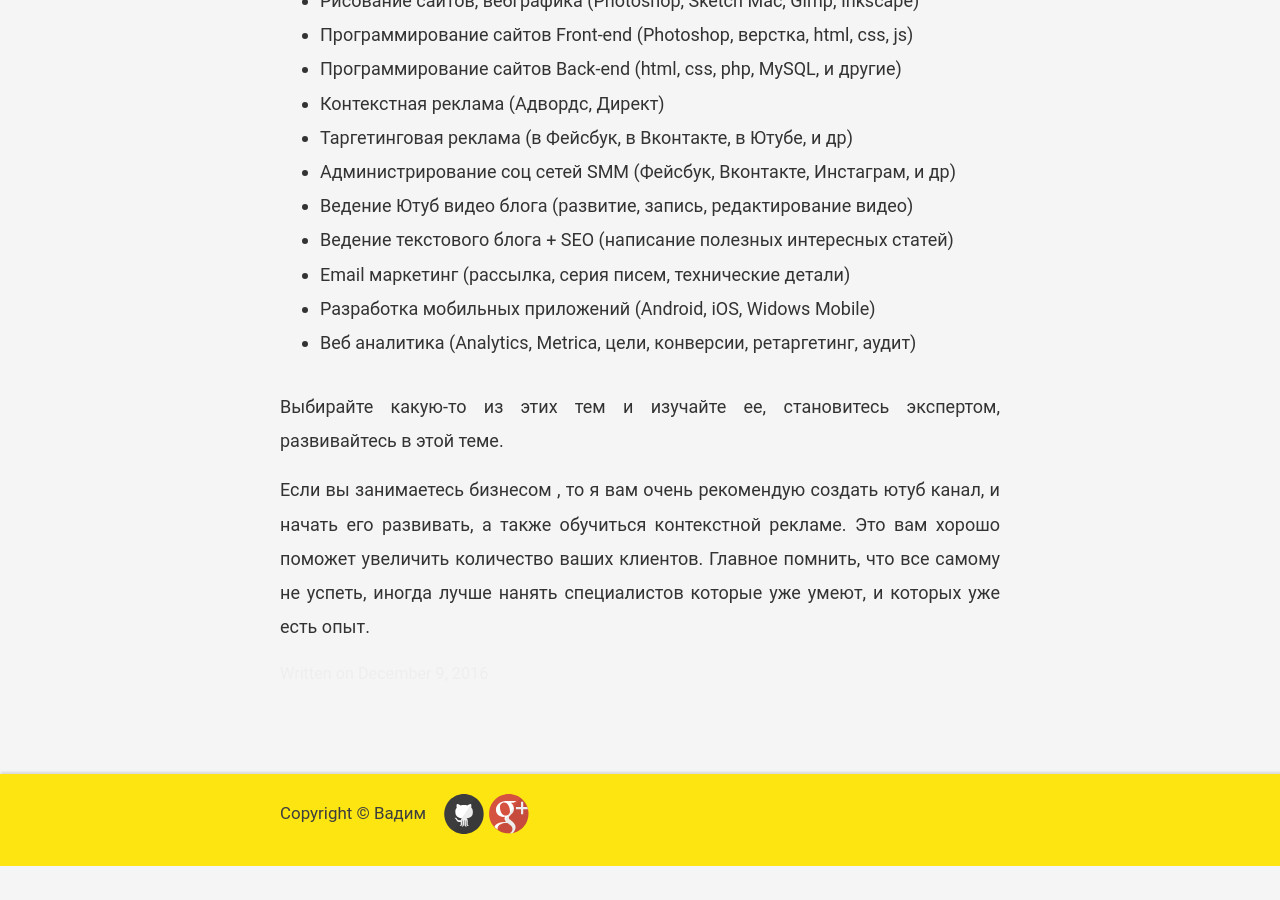
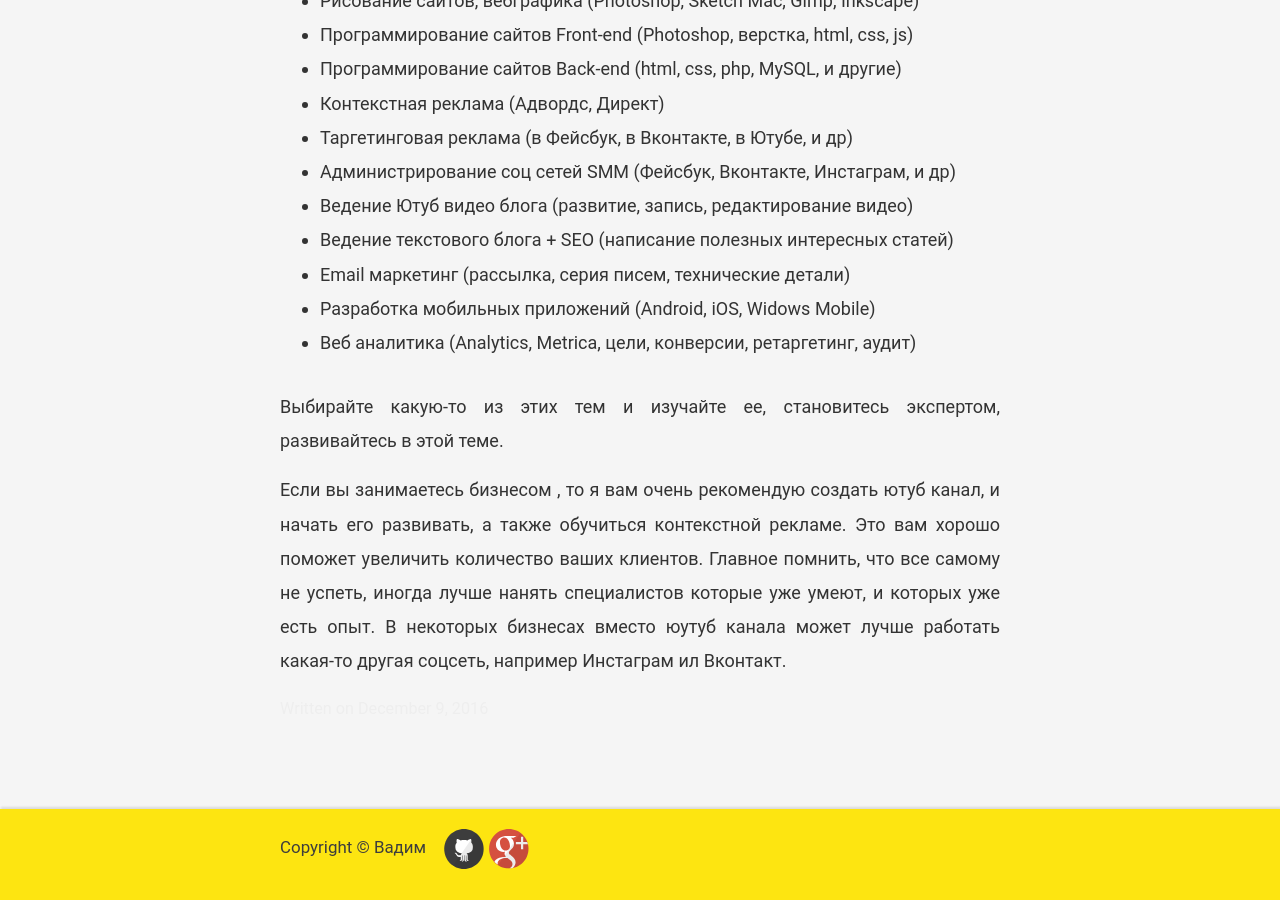
Before and after one commit to VadymVolos/vadymvolos.github.io, a Jekyll site: the page built from _posts/digital-marketing/2016-12-09-kakie-kursy-vybrat-po-internet-marketingu.md, in a window 1280 px wide and 900 px high, scrolled down 892 px. Built offline with Jekyll 4.4.1, drawn with Linux system fonts in a browser that asks for light colours; comment, search, counter and statistics services are not loaded; before the commit the page ends 1758 px from its top, so only the background shows below that.

Commit message:
Update 2016-12-09-kakie-kursy-vybrat-po-internet-marketingu.md

```diff
--- a/_posts/digital-marketing/2016-12-09-kakie-kursy-vybrat-po-internet-marketingu.md
+++ b/_posts/digital-marketing/2016-12-09-kakie-kursy-vybrat-po-internet-marketingu.md
@@ -38,4 +38,4 @@
 
 Выбирайте какую-то из этих тем и изучайте ее, становитесь экспертом, развивайтесь в этой теме.
 
-Если вы занимаетесь бизнесом , то я вам очень рекомендую создать ютуб канал, и начать его развивать, а также обучиться контекстной рекламе. Это вам хорошо поможет увеличить количество ваших клиентов. Главное помнить, что все самому не успеть, иногда лучше нанять специалистов которые уже умеют, и которых уже есть опыт.
+Если вы занимаетесь бизнесом , то я вам очень рекомендую создать ютуб канал, и начать его развивать, а также обучиться контекстной рекламе. Это вам хорошо поможет увеличить количество ваших клиентов. Главное помнить, что все самому не успеть, иногда лучше нанять специалистов которые уже умеют, и которых уже есть опыт. В некоторых бизнесах вместо юутуб канала может лучше работать какая-то другая соцсеть, например Инстаграм ил Вконтакт.
```
